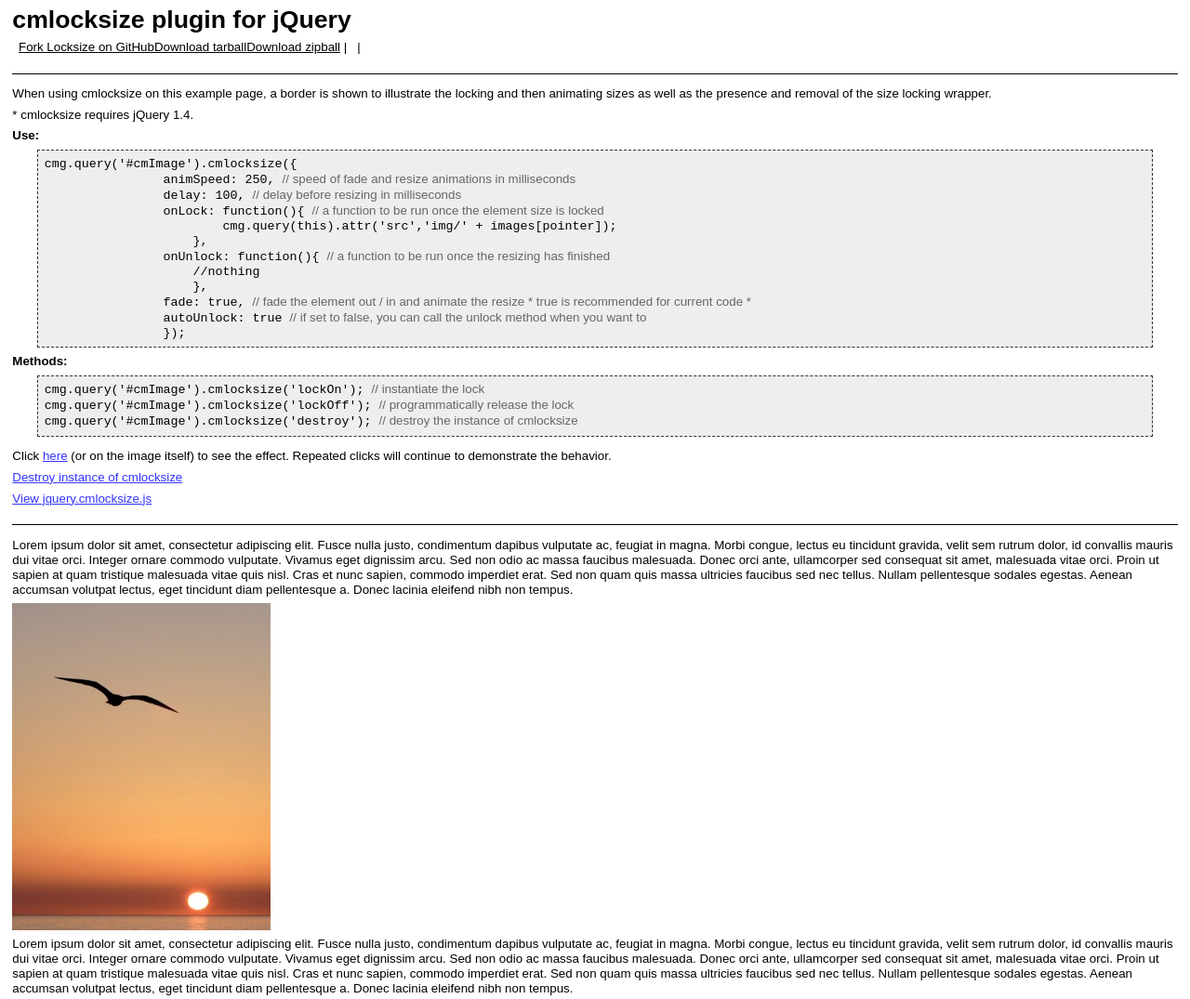
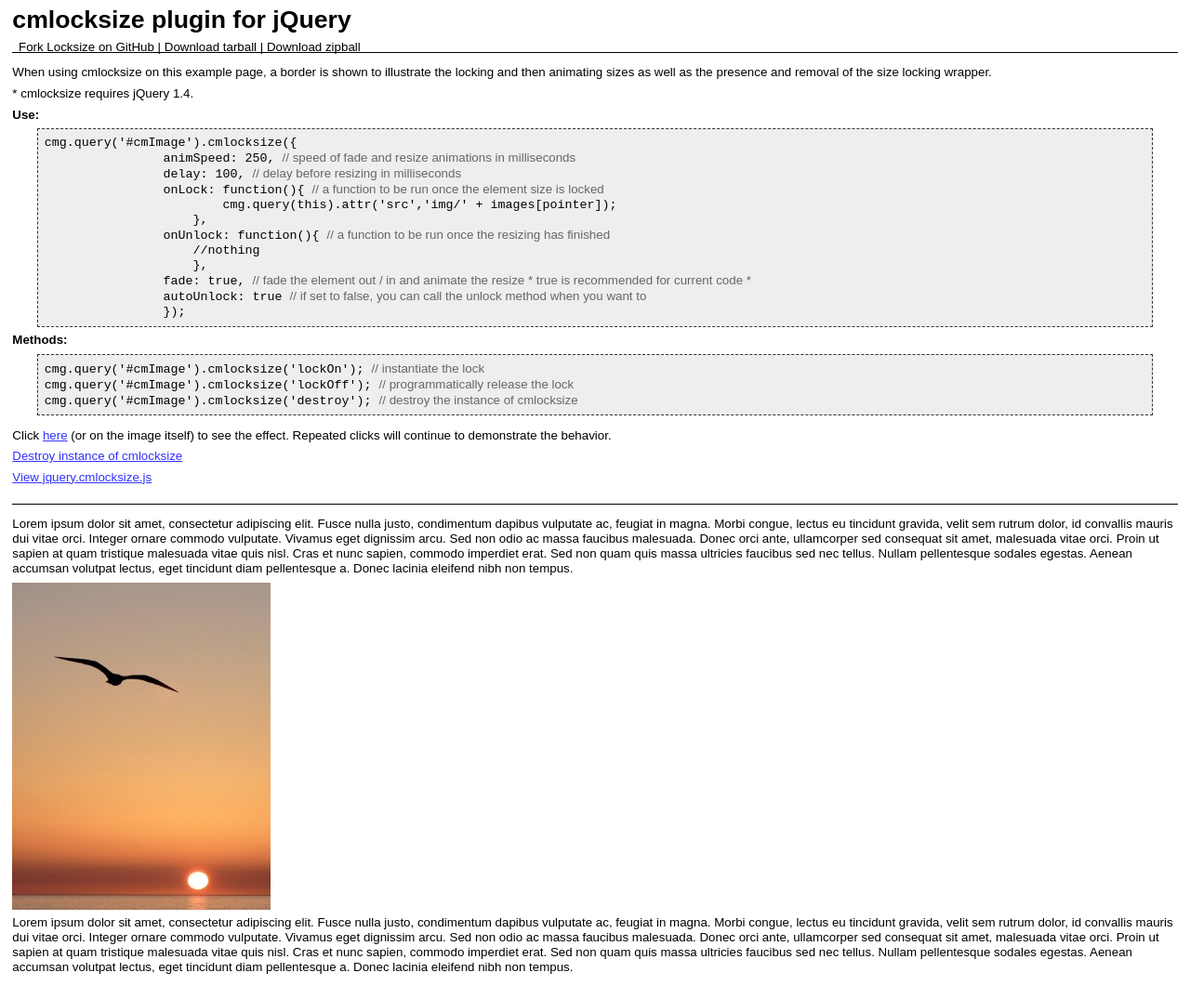
Before and after one commit to denete/jquery-locksize, a plain HTML site: page index.html in a window 1280 px wide. Shown: the whole page at 93% size. Drawn offline with nearby package versions, Linux system fonts and the light colour scheme.

Commit message:
fixed action list

```diff
--- a/index.html
+++ b/index.html
@@ -30,8 +30,8 @@
         <h1>cmlocksize plugin for jQuery</h1>
 <div class="actions">
 <ul class="actionList">
-<li><a href="http://github.com/coxmediagroup/jquery-locksize">Fork Locksize on GitHub</a></li>&nbsp;|&nbsp;
-<li><a href="http://github.com/coxmediagroup/jquery-locksize/tarball/master">Download tarball</a></li>&nbsp;|&nbsp;
+<li><a href="http://github.com/coxmediagroup/jquery-locksize">Fork Locksize on GitHub</a>&nbsp;|&nbsp;</li>
+<li><a href="http://github.com/coxmediagroup/jquery-locksize/tarball/master">Download tarball</a>&nbsp;|&nbsp;</li>
 <li><a href="http://github.com/coxmediagroup/jquery-locksize/zipball/master">Download zipball</a></li>
 <li></li>
 </ul>
```
